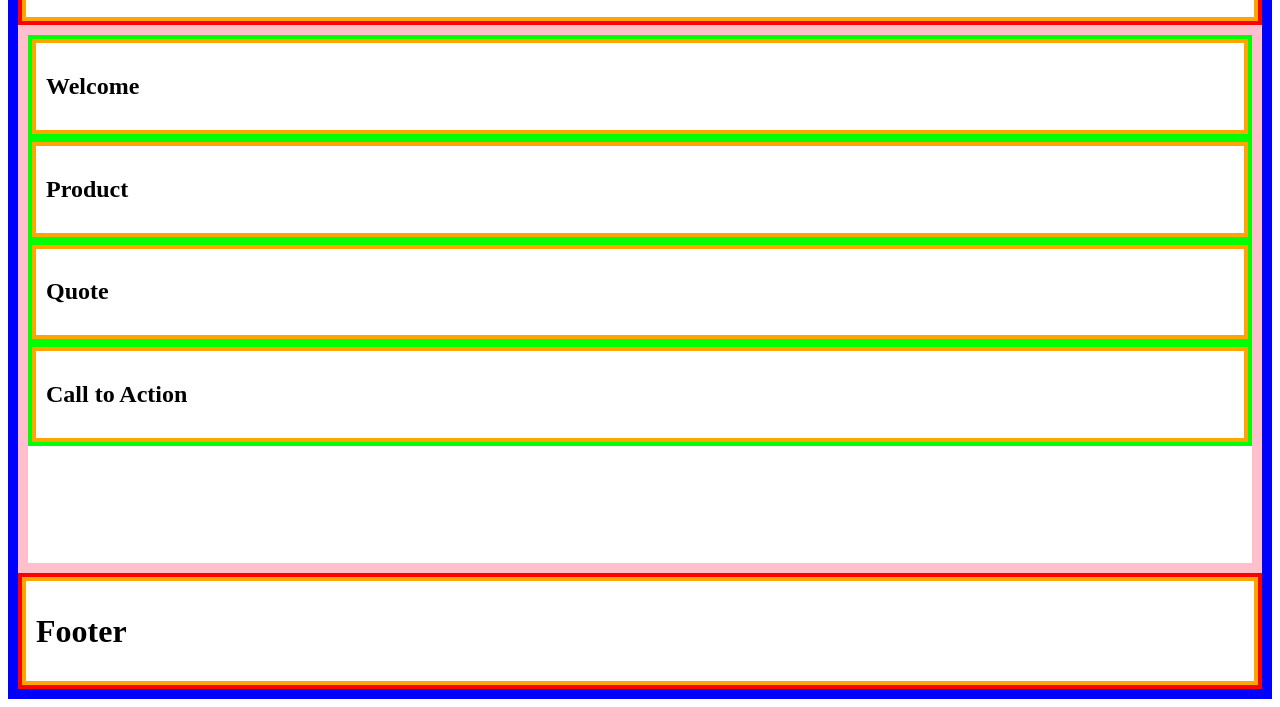
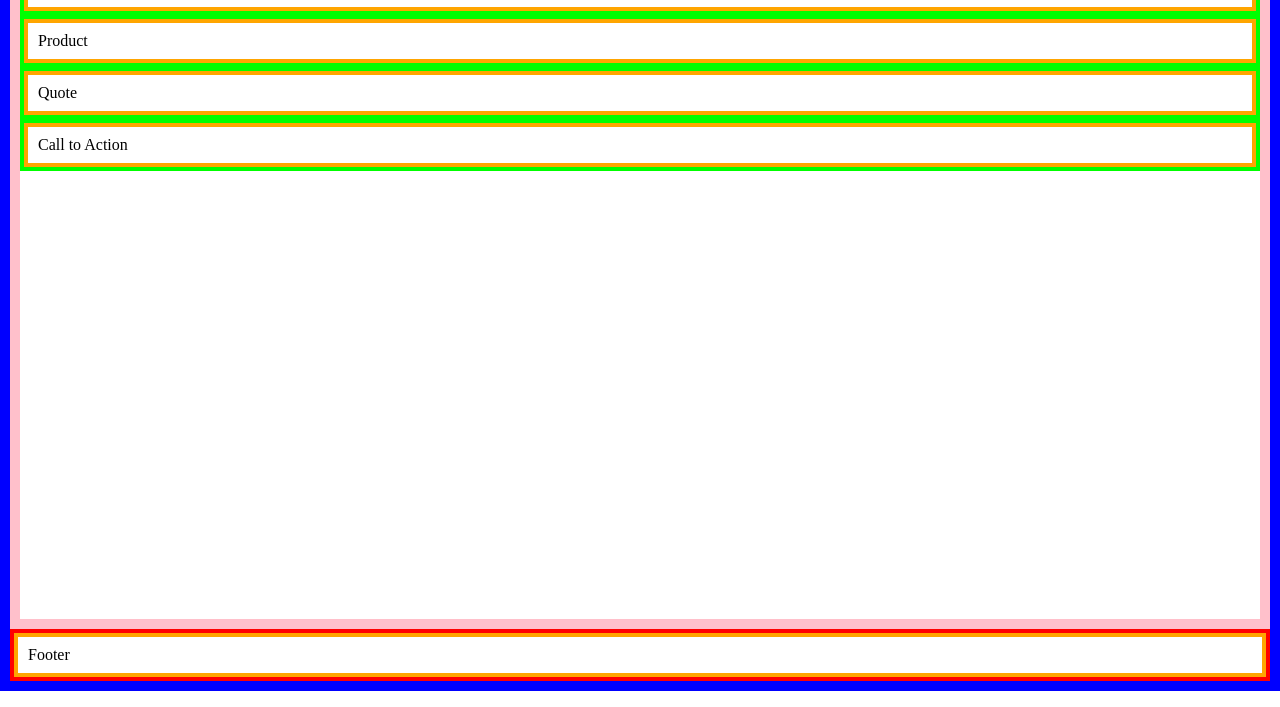
Before and after one commit to broganyoung/Odin-LandingPage, a plain HTML site: page index.html in a window 1280 px wide. Shown: the part 109-816 px from the top of the page. Drawn offline with Linux system fonts and the light colour scheme.

Commit message:
Added Meyer reset to reduce brower inconsistances

```diff
--- /dev/null
+++ b/meyer-reset.css
@@ -0,0 +1,48 @@
+/* http://meyerweb.com/eric/tools/css/reset/
+   v2.0 | 20110126
+   License: none (public domain)
+*/
+
+html, body, div, span, applet, object, iframe,
+h1, h2, h3, h4, h5, h6, p, blockquote, pre,
+a, abbr, acronym, address, big, cite, code,
+del, dfn, em, img, ins, kbd, q, s, samp,
+small, strike, strong, sub, sup, tt, var,
+b, u, i, center,
+dl, dt, dd, ol, ul, li,
+fieldset, form, label, legend,
+table, caption, tbody, tfoot, thead, tr, th, td,
+article, aside, canvas, details, embed,
+figure, figcaption, footer, header, hgroup,
+menu, nav, output, ruby, section, summary,
+time, mark, audio, video {
+	margin: 0;
+	padding: 0;
+	border: 0;
+	font-size: 100%;
+	font: inherit;
+	vertical-align: baseline;
+}
+/* HTML5 display-role reset for older browsers */
+article, aside, details, figcaption, figure,
+footer, header, hgroup, menu, nav, section {
+	display: block;
+}
+body {
+	line-height: 1;
+}
+ol, ul {
+	list-style: none;
+}
+blockquote, q {
+	quotes: none;
+}
+blockquote:before, blockquote:after,
+q:before, q:after {
+	content: '';
+	content: none;
+}
+table {
+	border-collapse: collapse;
+	border-spacing: 0;
+}
--- a/style.css
+++ b/style.css
@@ -1,3 +1,5 @@
+@import 'meyer-reset.css';
+
 /*Set Up*/
 * {
     box-sizing: border-box;
```
